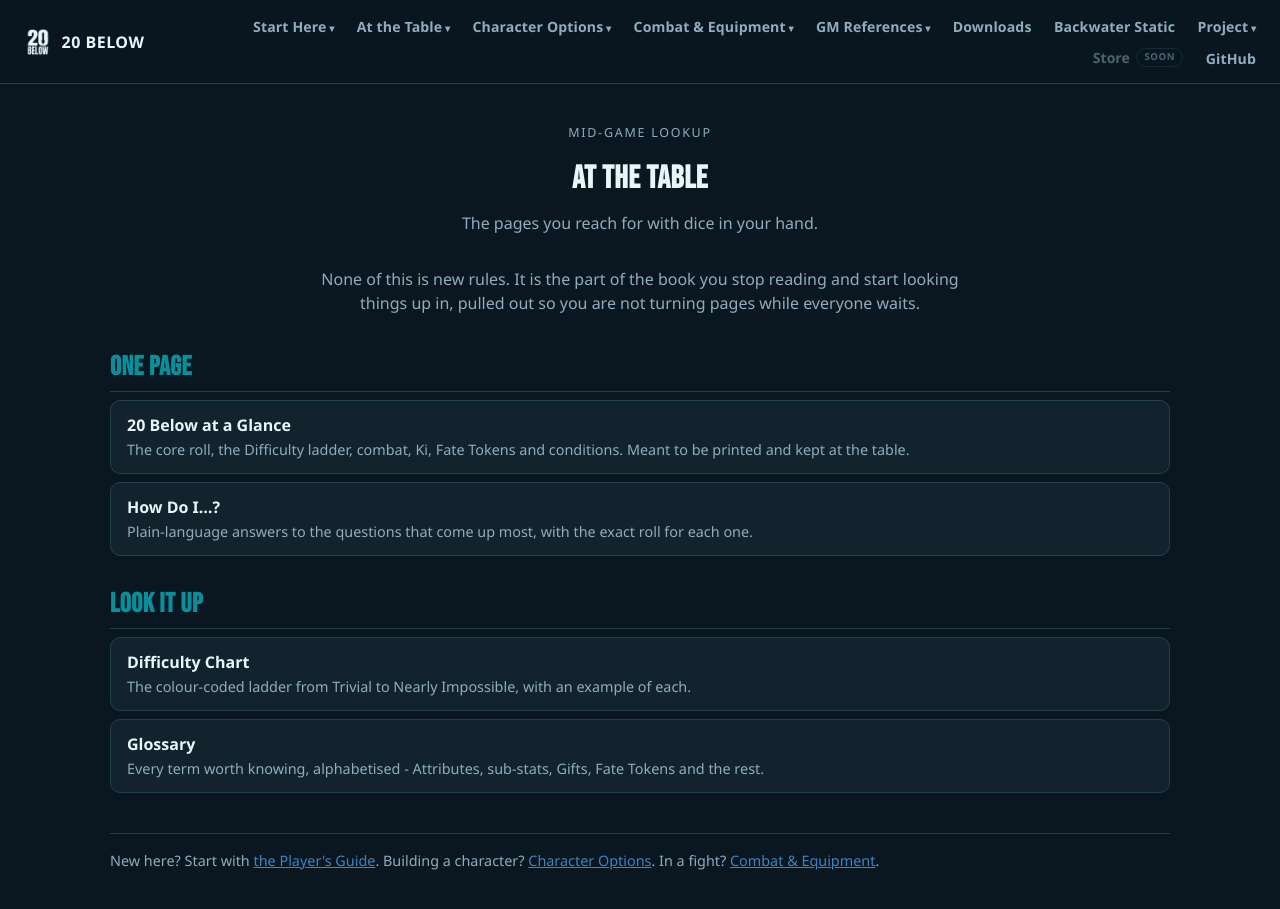
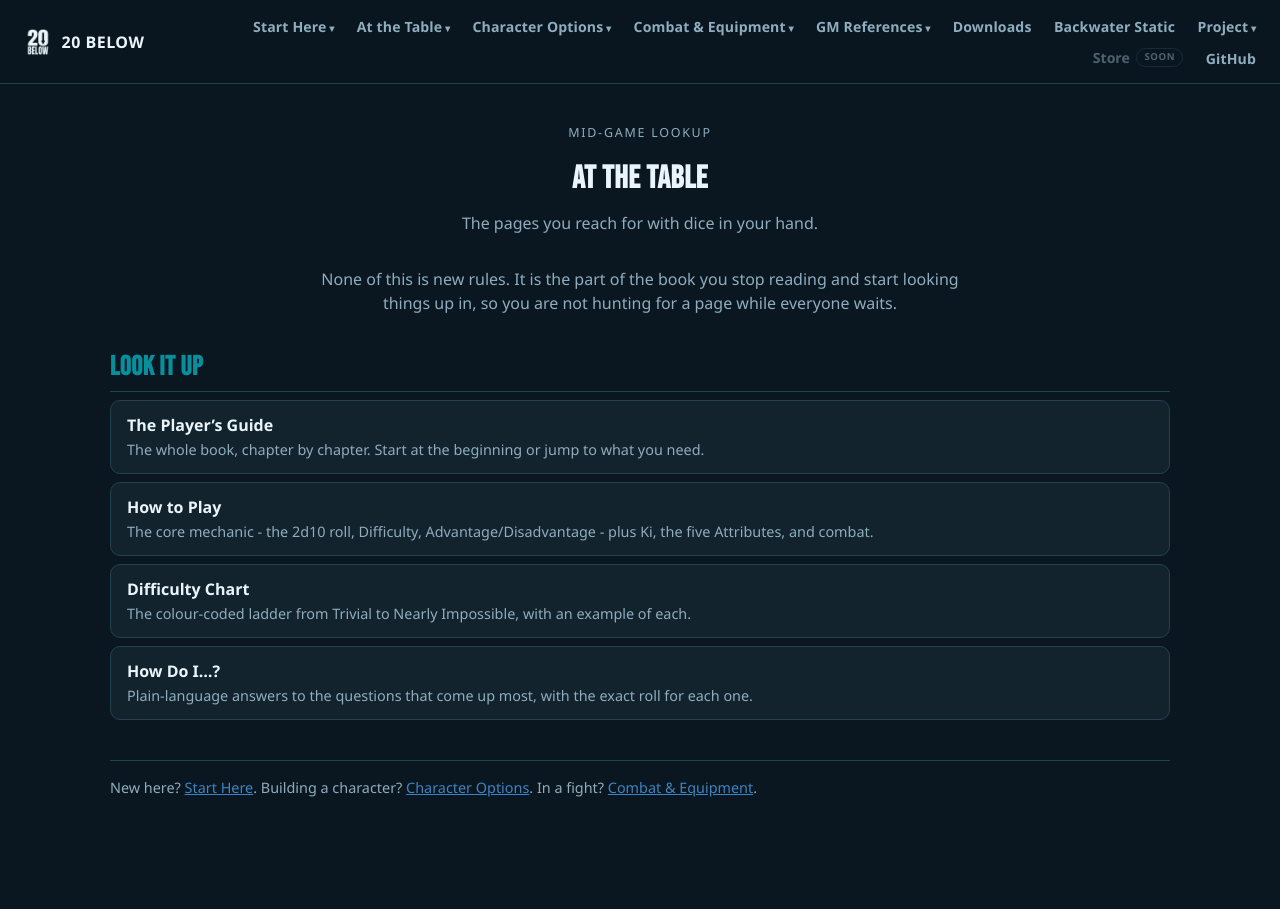
Before and after one commit to feralucce/20_Below, a Jekyll site: the page built from at-the-table.html, in a window 1280 px wide and 945 px high. Shown: the top 909 px of the window. Built offline with Jekyll 4.4.1, drawn with Linux system fonts in a browser that asks for light colours.

Commit message:
Set the Start Here and At the Table menus
Start Here was carrying the whole book plus a chapter, which is not
what someone reads first. It now runs: 20 Below at a Glance,
Introduction, Glossary, Creating a Character, How Do I...?, Character
Creator - the one-page overview, then the vocabulary, then how to make
someone, then the tool.

At the Table is what you reach for with dice in your hand: the
Player's Guide, How to Play, the Difficulty Chart, How Do I...?. How
Do I...? sits on both menus deliberately - it answers a first-time
question and a mid-game one with the same page.

Each hub page's cards were reordered to match its dropdown, so the
menu and the page it opens cannot tell a reader two different things.

At the Table's footer read "start with the Player's Guide" and pointed
at the Start Here hub, while a card on the same page now carries that
name and points at the book. It says "Start Here" instead.

Co-Authored-By: Claude Opus 5 <noreply@anthropic.com>

```diff
--- a/_includes/site-nav.html
+++ b/_includes/site-nav.html
@@ -28,20 +28,21 @@ own <main id="main">. It is invisible until focused.
     <li class="has-dropdown">
       <a href="/rules-hub.html"{% if page.nav_section == "start" %} aria-current="page"{% endif %}>Start Here</a>
       <ul class="dropdown">
-        <li><a href="/webbook/">The Player&rsquo;s Guide</a></li>
+        <li><a href="/docs/player-quick-reference.html">20 Below at a Glance</a></li>
         <li><a href="/webbook/introduction.html">Introduction</a></li>
+        <li><a href="/webbook/glossary.html">Glossary</a></li>
         <li><a href="/webbook/creating-a-character.html">Creating a Character</a></li>
-        <li><a href="/webbook/how-to-play.html">How to Play</a></li>
+        <li><a href="/docs/combat-flow-reference.html">How Do I&hellip;?</a></li>
         <li><a href="/app/index.html">Character Creator</a></li>
       </ul>
     </li>
     <li class="has-dropdown">
       <a href="/at-the-table.html"{% if page.nav_section == "table" %} aria-current="page"{% endif %}>At the Table</a>
       <ul class="dropdown">
-        <li><a href="/docs/player-quick-reference.html">20 Below at a Glance</a></li>
+        <li><a href="/webbook/">The Player&rsquo;s Guide</a></li>
+        <li><a href="/webbook/how-to-play.html">How to Play</a></li>
+        <li><a href="/docs/louis-reference-chart.html">Difficulty Chart</a></li>
         <li><a href="/docs/combat-flow-reference.html">How Do I&hellip;?</a></li>
-        <li><a href="/docs/louis-reference-chart.html">Difficulty Chart</a></li>
-        <li><a href="/webbook/glossary.html">Glossary</a></li>
       </ul>
     </li>
     <li class="has-dropdown">
--- a/at-the-table.html
+++ b/at-the-table.html
@@ -22,15 +22,23 @@ nav_section: table
 
   <p class="intro">
     None of this is new rules. It is the part of the book you stop reading and
-    start looking things up in, pulled out so you are not turning pages while
+    start looking things up in, so you are not hunting for a page while
     everyone waits.
   </p>
 
-  <h2>One Page</h2>
+  <h2>Look It Up</h2>
   <div class="doc-list">
-    <a class="doc-card" href="docs/player-quick-reference.html">
-      <div class="name">20 Below at a Glance</div>
-      <div class="desc">The core roll, the Difficulty ladder, combat, Ki, Fate Tokens and conditions. Meant to be printed and kept at the table.</div>
+    <a class="doc-card" href="webbook/">
+      <div class="name">The Player&rsquo;s Guide</div>
+      <div class="desc">The whole book, chapter by chapter. Start at the beginning or jump to what you need.</div>
+    </a>
+    <a class="doc-card" href="webbook/how-to-play.html">
+      <div class="name">How to Play</div>
+      <div class="desc">The core mechanic - the 2d10 roll, Difficulty, Advantage/Disadvantage - plus Ki, the five Attributes, and combat.</div>
+    </a>
+    <a class="doc-card" href="docs/louis-reference-chart.html">
+      <div class="name">Difficulty Chart</div>
+      <div class="desc">The colour-coded ladder from Trivial to Nearly Impossible, with an example of each.</div>
     </a>
     <a class="doc-card" href="docs/combat-flow-reference.html">
       <div class="name">How Do I&hellip;?</div>
@@ -38,20 +46,8 @@ nav_section: table
     </a>
   </div>
 
-  <h2>Look It Up</h2>
-  <div class="doc-list">
-    <a class="doc-card" href="docs/louis-reference-chart.html">
-      <div class="name">Difficulty Chart</div>
-      <div class="desc">The colour-coded ladder from Trivial to Nearly Impossible, with an example of each.</div>
-    </a>
-    <a class="doc-card" href="webbook/glossary.html">
-      <div class="name">Glossary</div>
-      <div class="desc">Every term worth knowing, alphabetised - Attributes, sub-stats, Gifts, Fate Tokens and the rest.</div>
-    </a>
-  </div>
-
   <p class="note">
-    New here? Start with <a href="rules-hub.html">the Player's Guide</a>.
+    New here? <a href="rules-hub.html">Start Here</a>.
     Building a character? <a href="character-options.html">Character Options</a>.
     In a fight? <a href="combat-equipment.html">Combat &amp; Equipment</a>.
   </p>
```
Also changed, not shown: rules-hub.html (+10 -6 lines).
